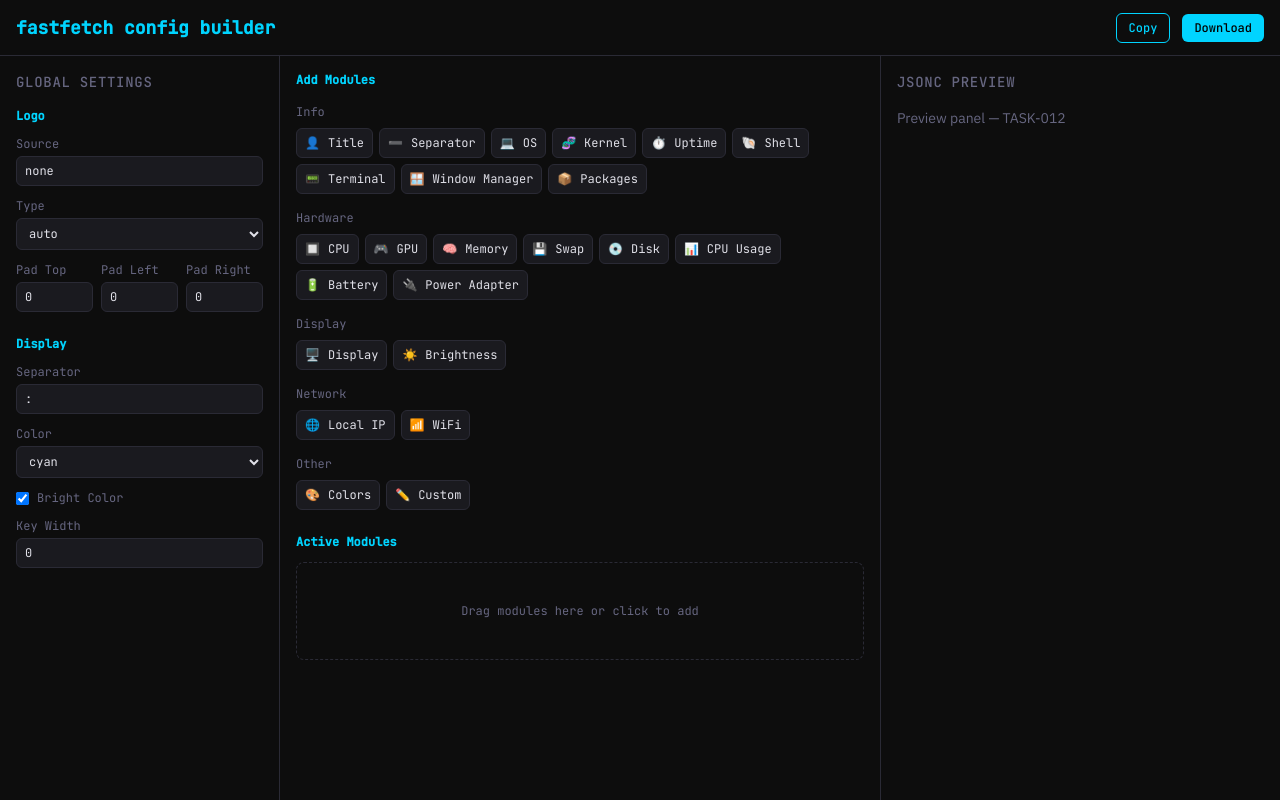
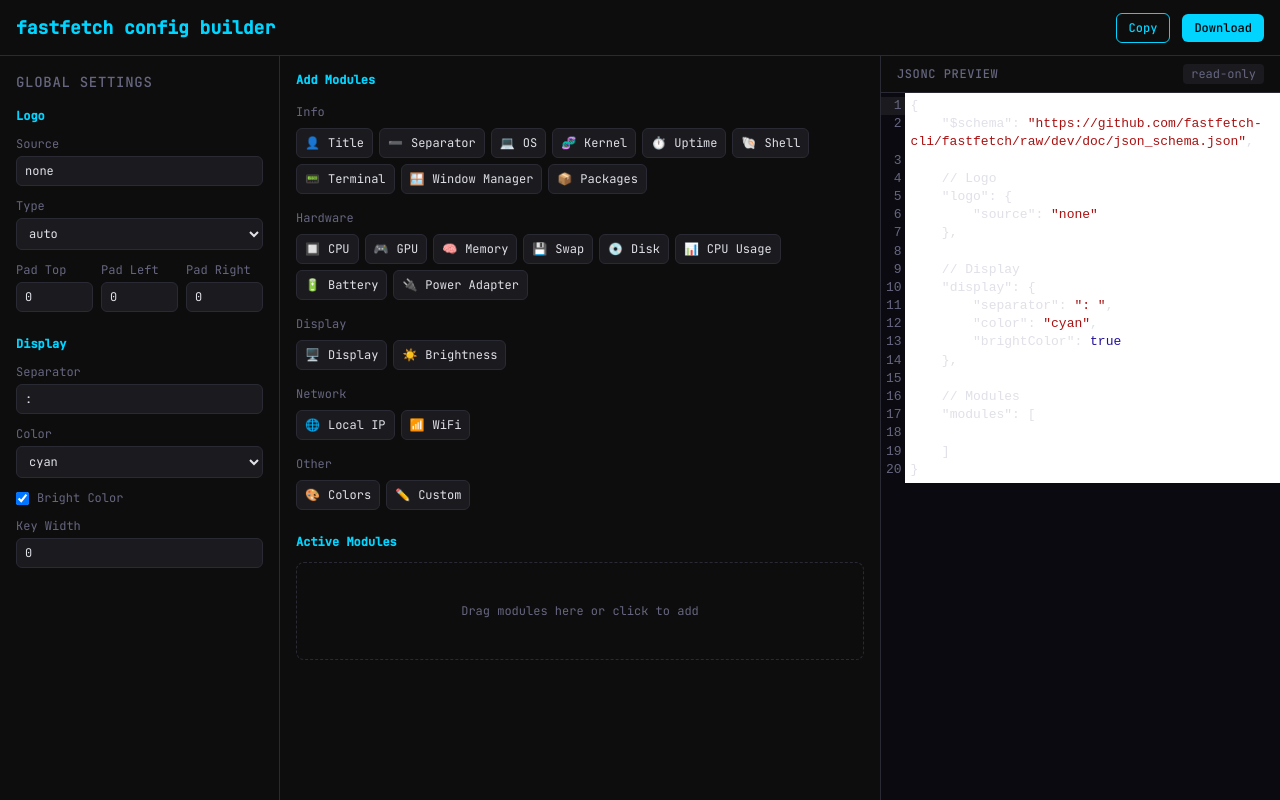
Before and after one commit to kolezka/fastfetch-builder, a React (Vite) app: page / in a window 1280 px wide. Built offline with nearby package versions, Linux system fonts and the light colour scheme.

Commit message:
Complete TASK-012 - JsonPreview component (CodeMirror)
Read-only CodeMirror with custom dark theme (#0a0a10 bg, accent highlights).
JSON syntax highlighting, JetBrains Mono font. Subscribes to store and calls
generateJsonc() on every change via useMemo. Read-only badge.
Plan: fastfetch-builder

```diff
--- a/src/components/JsonPreview.tsx
+++ b/src/components/JsonPreview.tsx
@@ -1,10 +1,77 @@
+import { useMemo } from 'react'
+import CodeMirror from '@uiw/react-codemirror'
+import { json } from '@codemirror/lang-json'
+import { EditorView } from '@codemirror/view'
+import { useConfigStore } from '@/store/configStore'
+import { generateJsonc } from '@/lib/generateJsonc'
+
+const darkTheme = EditorView.theme(
+  {
+    '&': {
+      backgroundColor: '#0a0a10',
+      color: '#e0e0e8',
+      fontFamily: "'JetBrains Mono', monospace",
+      fontSize: '13px',
+    },
+    '.cm-content': {
+      caretColor: '#00d4ff',
+    },
+    '.cm-cursor, .cm-dropCursor': {
+      borderLeftColor: '#00d4ff',
+    },
+    '.cm-gutters': {
+      backgroundColor: '#0a0a10',
+      color: '#666680',
+      border: 'none',
+    },
+    '.cm-activeLineGutter': {
+      backgroundColor: '#1a1a1f',
+    },
+    '.cm-activeLine': {
+      backgroundColor: '#1a1a1f40',
+    },
+    '&.cm-focused .cm-selectionBackground, .cm-selectionBackground': {
+      backgroundColor: '#00d4ff20',
+    },
+  },
+  { dark: true },
+)
+
+const extensions = [json(), darkTheme, EditorView.lineWrapping]
+
 export function JsonPreview() {
+  const globalSettings = useConfigStore((s) => s.globalSettings)
+  const modules = useConfigStore((s) => s.modules)
+
+  const jsonc = useMemo(
+    () => generateJsonc(globalSettings, modules),
+    [globalSettings, modules],
+  )
+
   return (
-    <aside className="overflow-y-auto border-l border-border p-4">
-      <h2 className="mb-4 font-mono text-sm font-medium text-text-muted uppercase tracking-wider">
-        JSONC Preview
-      </h2>
-      <p className="text-sm text-text-muted">Preview panel — TASK-012</p>
+    <aside className="flex flex-col overflow-hidden border-l border-border">
+      <div className="flex items-center justify-between border-b border-border px-4 py-2">
+        <h2 className="font-mono text-xs font-medium text-text-muted uppercase tracking-wider">
+          JSONC Preview
+        </h2>
+        <span className="rounded bg-bg-surface px-2 py-0.5 font-mono text-xs text-text-muted">
+          read-only
+        </span>
+      </div>
+      <div className="flex-1 overflow-auto bg-bg-code">
+        <CodeMirror
+          value={jsonc}
+          extensions={extensions}
+          editable={false}
+          readOnly={true}
+          basicSetup={{
+            lineNumbers: true,
+            foldGutter: false,
+            highlightActiveLine: false,
+            highlightSelectionMatches: false,
+          }}
+        />
+      </div>
     </aside>
   )
 }
```
